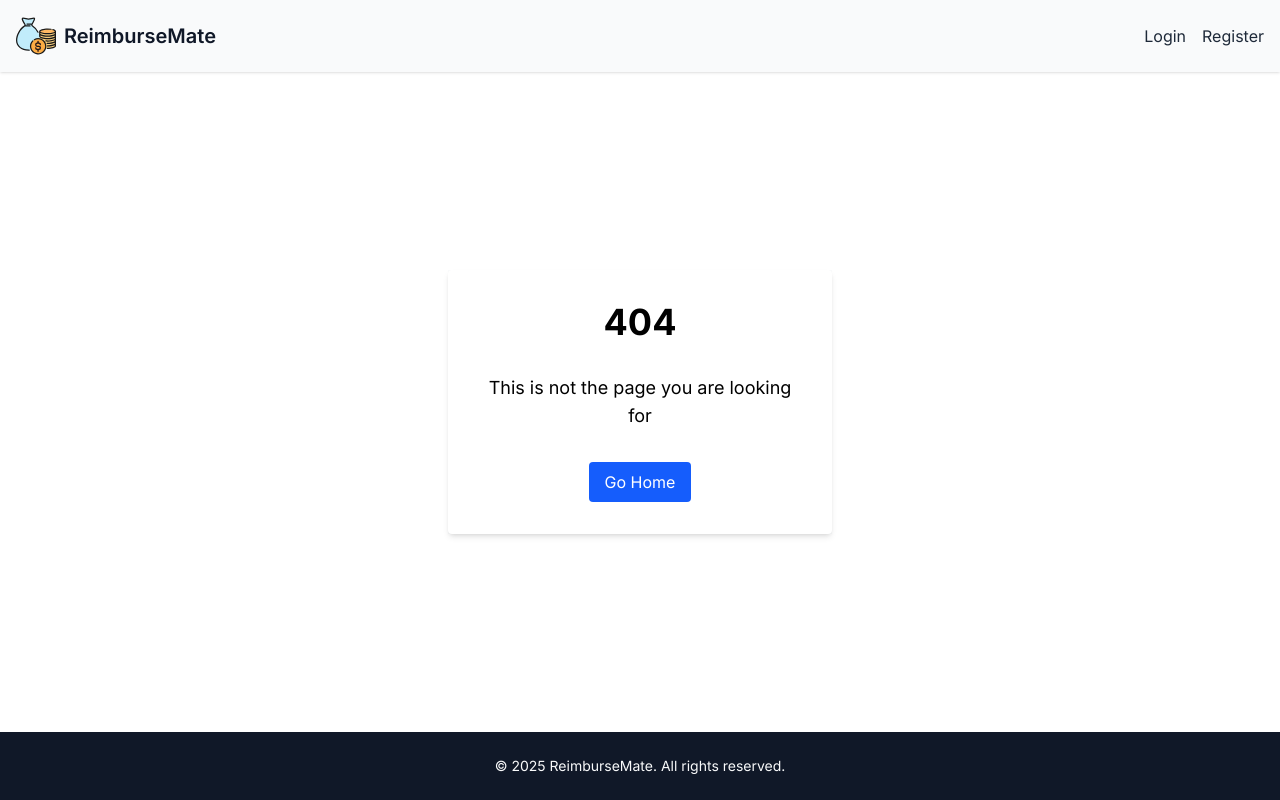
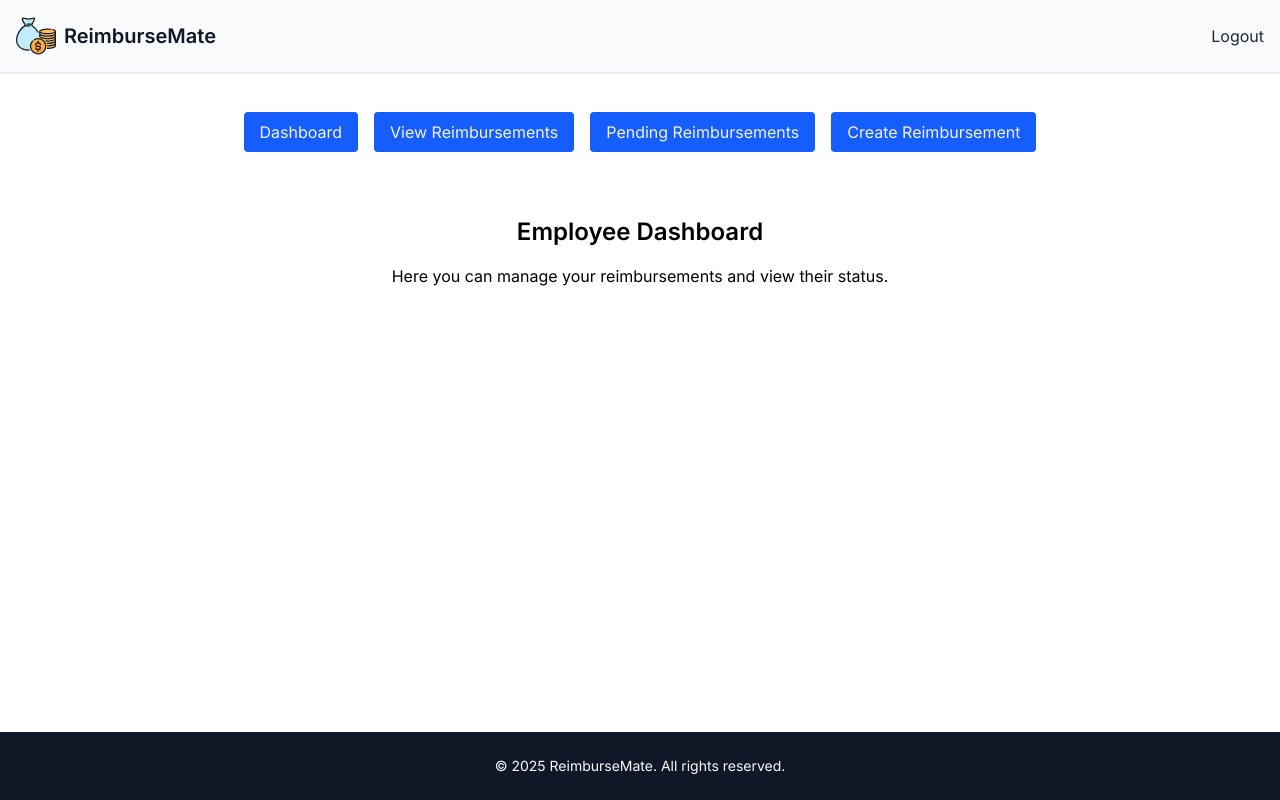
Before and after one commit to vlrnsnk/reimburse-mate, a React (Vite) app in the folder frontend/: page /employee/dashboard in a window 1280 px wide. Before the commit this address had no page. Built offline with nearby package versions, Linux system fonts and the light colour scheme.

Commit message:
Implement EmployeeDashboard

```diff
--- a/frontend/src/components/layout/EmployeeLayout/EmployeeLayout.tsx
+++ b/frontend/src/components/layout/EmployeeLayout/EmployeeLayout.tsx
@@ -1,6 +1,7 @@
-import { Link, Outlet } from 'react-router-dom';
-import { Footer } from '@/components/layout/Footer/Footer';
-import Logo from '@/assets/logo.svg?react';
+import { Link, Outlet } from "react-router-dom";
+import { Footer } from "@/components/layout/Footer/Footer";
+import Logo from "@/assets/logo.svg?react";
+import { Button } from "@/components/ui/Button/Button";
 
 const EmployeeLayout: React.FC = () => {
   return (
@@ -14,13 +15,39 @@ const EmployeeLayout: React.FC = () => {
             </span>
           </Link>
           <nav className="mt-4 sm:mt-0 flex flex-col sm:flex-row space-y-2 sm:space-y-0 sm:space-x-4">
-          <Link to="/login" className="text-gray-800 hover:text-gray-900 active:text-blue-600 transition-colors duration-300 ease-in-out" aria-label="Logout Page">
+            <Link
+              to="/login"
+              className="text-gray-800 hover:text-gray-900 active:text-blue-600 transition-colors duration-300 ease-in-out"
+              aria-label="Logout Page"
+            >
               Logout
             </Link>
           </nav>
         </div>
       </header>
-      <main className="flex flex-col flex-grow items-center justify-center px-4 py-6">
+      <main className="flex flex-col flex-grow items-center px-4 py-6">
+        <div className="p-4 flex space-x-4 mb-12">
+          <Button
+            to="/employee/dashboard"
+          >
+            Dashboard
+          </Button>
+          <Button
+            to="/employee/reimbursements"
+          >
+            View Reimbursements
+          </Button>
+          <Button
+            to="/employee/reimbursements/pending"
+          >
+            Pending Reimbursements
+          </Button>
+          <Button
+            to="/employee/reimbursements/create"
+          >
+            Create Reimbursement
+          </Button>
+        </div>
         <Outlet />
       </main>
       <Footer />
--- a/frontend/src/components/ui/Button/Button.tsx
+++ b/frontend/src/components/ui/Button/Button.tsx
@@ -8,7 +8,7 @@ const Button: React.FC<ButtonProps> = ({
   to,
   className,
 }) => {
-  const buttonClasses = `px-4 py-2 bg-blue-600 text-white rounded hover:bg-blue-700 active:bg-green-600 transition-colors duration-300 ease-in-out cursor-pointer disabled:cursor-not-allowed disabled:bg-gray-400 disabled:text-gray-700 ${className}`;
+  const buttonClasses = `px-4 py-2 bg-blue-600 text-gray-100 rounded hover:bg-blue-700 active:bg-green-600 transition-colors duration-300 ease-in-out cursor-pointer disabled:cursor-not-allowed disabled:bg-gray-400 disabled:text-gray-700 ${className}`;
 
   const navigate = useNavigate();
 
--- a/frontend/src/pages/employee/EmployeeDashboard/EmployeeDashboard.tsx
+++ b/frontend/src/pages/employee/EmployeeDashboard/EmployeeDashboard.tsx
@@ -0,0 +1,10 @@
+const EmployeeDashboardPage: React.FC = () => {
+  return (
+    <div className="text-center">
+      <h1 className="text-2xl font-semibold mb-4">Employee Dashboard</h1>
+      <p>Here you can manage your reimbursements and view their status.</p>
+    </div>
+  );
+};
+
+export { EmployeeDashboardPage };
```
Also changed, not shown: frontend/src/routes/routes.tsx (+6 -1 lines). Lines whose indentation alone changed are shown as unchanged.
